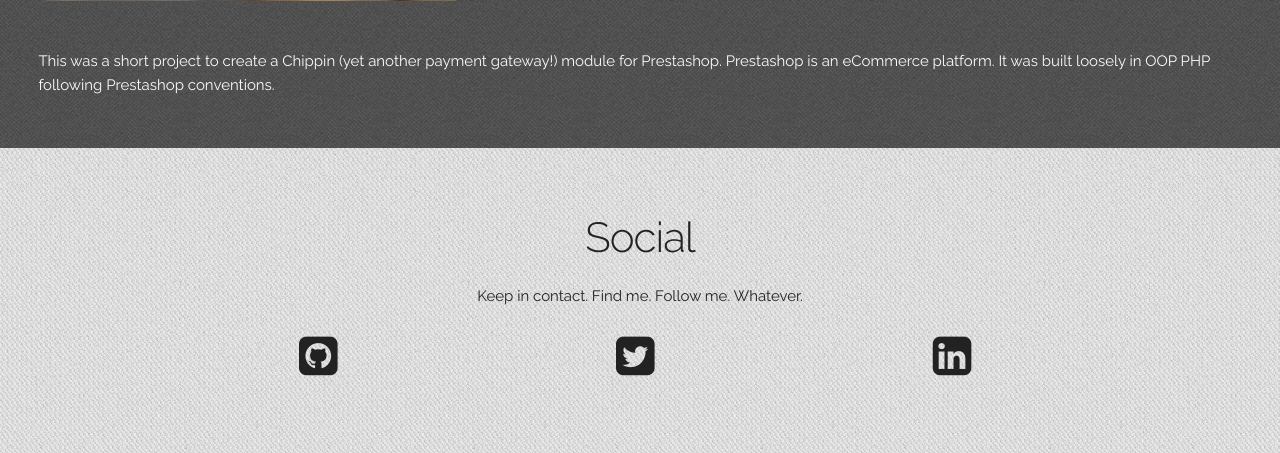
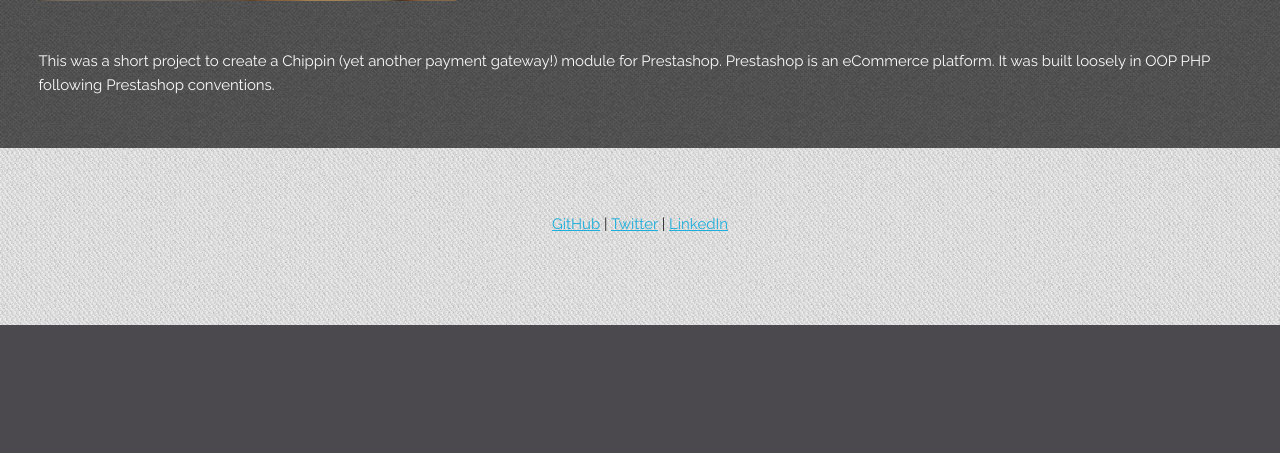
Before and after one commit to mikelovely/mikelovely, a PHP site: template resources/views/home.twig in a window 1280 px wide. Shown: the part 2596-3049 px from the top of the page. After the commit the page ends 2921 px from the top, so only its background shows below. Run offline with PHP 8.4, Linux system fonts and the light colour scheme; the template is opened without the code that fills it, so the values that code supplies are empty; some libraries are stand-ins or nearby versions.

Commit message:
Amend footer

```diff
--- a/resources/views/templates/partials/footer.twig
+++ b/resources/views/templates/partials/footer.twig
@@ -3,14 +3,7 @@
         <div class="row">
             <div class="twelve columns">
                 <div class="social">
-                    <h2>Social</h2>
-                    <p>Keep in contact. Find me. Follow me. Whatever.</p>
-                    <ul>
-                        <li><i class="fa fa-github-square fa-3x"></i></li>
-                        <li><i class="fa fa-twitter-square fa-3x"></i></li>
-                        <li><i class="fa fa-linkedin-square fa-3x"></i></li>
-                    </ul>
-                    <div class="u-cf"></div>
+                    <p><a href="https://github.com/mikelovely" target="_blank">GitHub</a> | <a href="https://twitter.com/mikelovelyuk" target="_blank">Twitter</a> | <a href="https://uk.linkedin.com/in/mike-lovely-179835101" target="_blank">LinkedIn</a></p>
                 </div>
             </div>
         </div>
```
